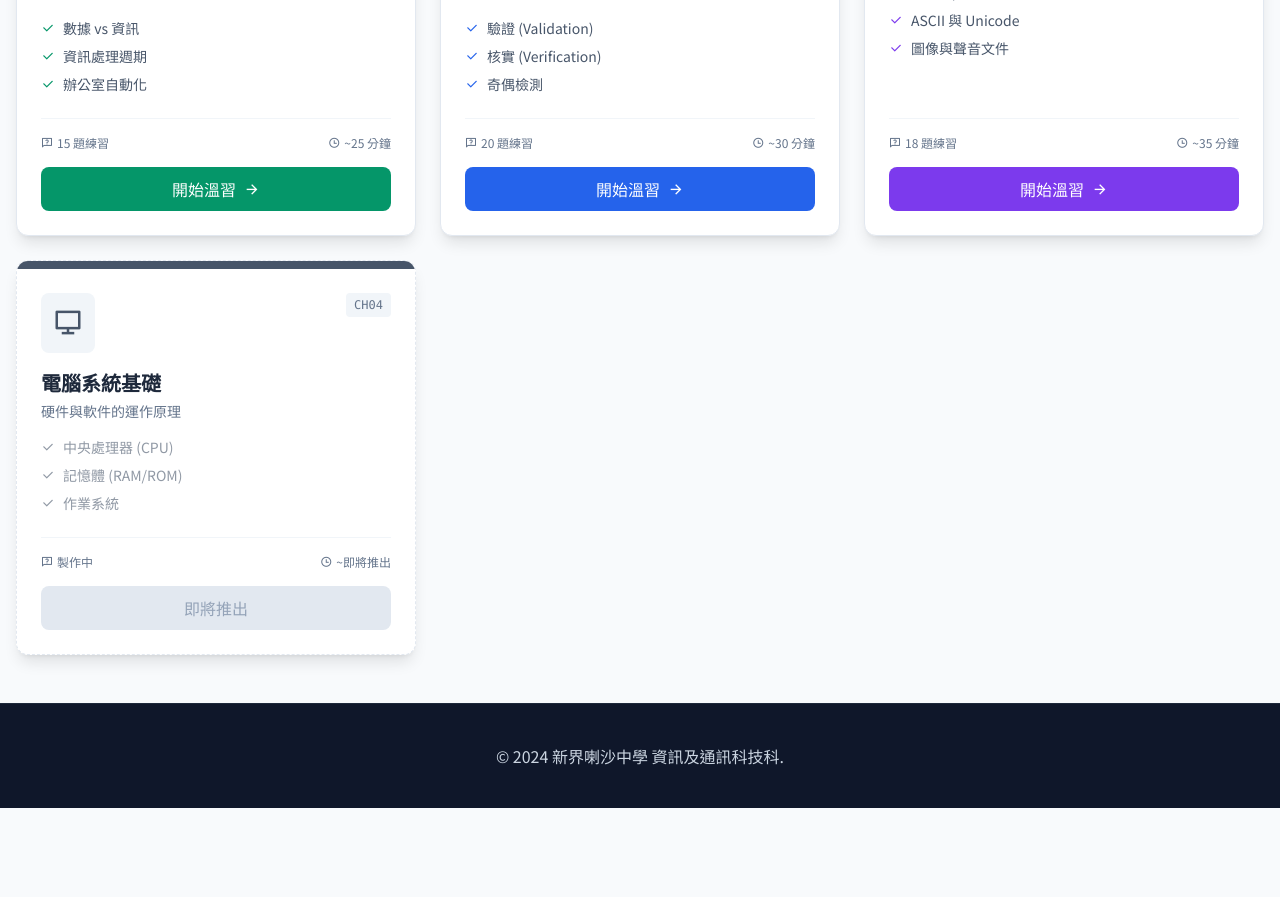
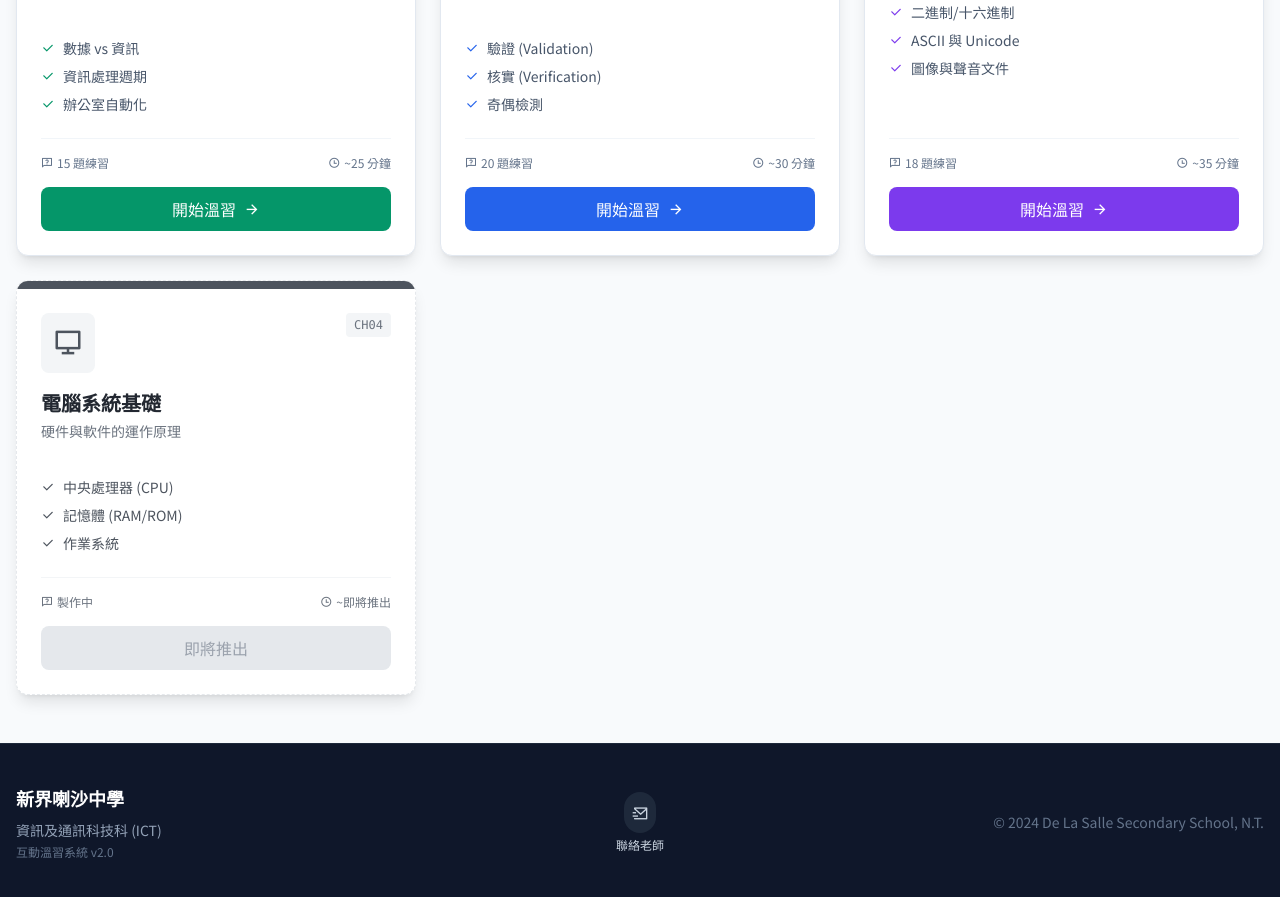
Before and after one commit to lct1995chaewon/HKDSE_ICT_Study, a Jekyll site: the page built from index.html, in a window 1280 px wide and 900 px high, scrolled down 632 px. Shown: the top 897 px of the window. Built offline with Jekyll 4.4.1, drawn with Linux system fonts in a browser that asks for light colours; nearby versions of some CDN libraries; before the commit the page ends 1440 px from its top, so only the background shows below that.

Commit message:
Update index.html

```diff
--- a/index.html
+++ b/index.html
@@ -12,9 +11,11 @@ layout: null
     <link href="https://cdn.jsdelivr.net/npm/remixicon@3.5.0/fonts/remixicon.css" rel="stylesheet">
     <style>
         @import url('https://fonts.googleapis.com/css2?family=Noto+Sans+TC:wght@300;400;500;700&family=JetBrains+Mono:wght@400;700&display=swap');
+
         .font-chinese { font-family: 'Noto Sans TC', sans-serif; }
         .font-mono { font-family: 'JetBrains Mono', monospace; }
 
+        /* 漂浮動畫 */
         @keyframes float {
             0% { transform: translateY(0px); }
             50% { transform: translateY(-10px); }
@@ -22,23 +23,35 @@ layout: null
         }
         .animate-float { animation: float 6s ease-in-out infinite; }
 
+        /* 玻璃擬態特效 */
         .glass-effect {
             background: rgba(255, 255, 255, 0.1);
             backdrop-filter: blur(10px);
             -webkit-backdrop-filter: blur(10px);
             border: 1px solid rgba(255, 255, 255, 0.2);
         }
+
+        /* 卡片進場動畫 */
         .card-enter {
             opacity: 0;
             transform: translateY(30px);
             animation: fadeInUp 0.6s forwards;
         }
-        @keyframes fadeInUp { to { opacity: 1; transform: translateY(0); } }
+        @keyframes fadeInUp {
+            to { opacity: 1; transform: translateY(0); }
+        }
     </style>
     <script>
         tailwind.config = {
             darkMode: 'class',
-            theme: { extend: { colors: { primary: '#4F46E5', secondary: '#0EA5E9', } } }
+            theme: {
+                extend: {
+                    colors: {
+                        primary: '#4F46E5',
+                        secondary: '#0EA5E9',
+                    }
+                }
+            }
         }
     </script>
 </head>
@@ -49,6 +62,7 @@ layout: null
             <div class="absolute top-10 left-10 w-32 h-32 bg-white rounded-full mix-blend-overlay filter blur-xl animate-float"></div>
             <div class="absolute bottom-10 right-10 w-64 h-64 bg-pink-400 rounded-full mix-blend-overlay filter blur-2xl animate-float" style="animation-delay: 2s"></div>
         </div>
+
         <div class="container mx-auto px-4 relative z-10">
             <div class="flex flex-col md:flex-row justify-between items-center gap-6">
                 <div class="text-center md:text-left">
@@ -57,6 +71,7 @@ layout: null
                     </div>
                     <h1 class="text-4xl md:text-6xl font-bold mb-2 tracking-tight">ICT 資訊及通訊科技</h1>
                     <h2 class="text-xl md:text-2xl text-indigo-100 font-light mb-6">Last Minute Revision Platform</h2>
+
                     <div class="flex flex-wrap gap-4 justify-center md:justify-start">
                         <div class="glass-effect px-4 py-2 rounded-lg flex items-center gap-3">
                             <div class="p-2 bg-green-500/20 rounded-full"><i class="ri-book-open-line text-green-300"></i></div>
@@ -67,6 +82,7 @@ layout: null
                         </div>
                     </div>
                 </div>
+
                 <div class="hidden md:block opacity-90">
                     <i class="ri-macbook-line text-[150px] text-white/80 drop-shadow-lg"></i>
                 </div>
@@ -75,6 +91,7 @@ layout: null
     </header>
 
     <main class="container mx-auto px-4 -mt-16 relative z-20 mb-auto">
+
         <div class="bg-white dark:bg-slate-800 rounded-2xl shadow-xl p-6 mb-10 border-b-4 border-indigo-500">
             <div class="flex items-start gap-4">
                 <div class="p-3 bg-indigo-100 dark:bg-indigo-900/50 rounded-full text-indigo-600 dark:text-indigo-400">
@@ -82,37 +99,42 @@ layout: null
                 </div>
                 <div>
                     <h3 class="text-lg font-bold text-slate-800 dark:text-white mb-1">歡迎回來溫習！</h3>
-                    <p class="text-slate-600 dark:text-slate-400 text-sm">選擇下方的課題卡片開始。系統包含重點筆記、互動練習以及模擬試題。</p>
+                    <p class="text-slate-600 dark:text-slate-400 text-sm">
+                        選擇下方的課題卡片開始。系統包含重點筆記、互動練習以及模擬試題。
+                    </p>
                 </div>
             </div>
         </div>
 
         <div class="grid md:grid-cols-2 lg:grid-cols-3 gap-6 pb-12">
+
             {% for lesson in site.data.lessons %}
 
-            {% assign bg_color = "bg-" | append: lesson.color | append: "-600" %}
-            {% assign light_bg = "bg-" | append: lesson.color | append: "-100" %}
-            {% assign text_color = "text-" | append: lesson.color | append: "-600" %}
+            {% assign color = lesson.color | default: "slate" %}
+            {% assign bg_class = "bg-" | append: color | append: "-600" %}
+            {% assign light_bg_class = "bg-" | append: color | append: "-100" %}
+            {% assign text_class = "text-" | append: color | append: "-600" %}
+            {% assign icon_class = "text-" | append: color | append: "-400" %}
 
-            <article class="card-enter bg-white dark:bg-slate-800 rounded-xl shadow-lg hover:shadow-2xl transition-all duration-300 border border-slate-200 dark:border-slate-700 group overflow-hidden flex flex-col {% unless lesson.active %}opacity-70 border-dashed{% endunless %}" style="animation-delay: {{ forloop.index | times: 0.1 }}s">
+            <article class="card-enter bg-white dark:bg-slate-800 rounded-xl shadow-lg hover:shadow-2xl transition-all duration-300 border border-slate-200 dark:border-slate-700 group overflow-hidden flex flex-col {% unless lesson.active %}opacity-70 border-dashed grayscale-[0.5]{% endunless %}" style="animation-delay: {{ forloop.index | times: 0.1 }}s">
 
-                <div class="h-2 w-full {{ bg_color }}"></div>
+                <div class="h-2 w-full {{ bg_class }}"></div>
 
                 <div class="p-6 flex-1 flex flex-col">
                     <div class="flex justify-between items-start mb-4">
-                        <div class="p-3 rounded-lg {{ light_bg }} dark:bg-opacity-20 {{ text_color }} dark:text-{{ lesson.color }}-400 group-hover:scale-110 transition-transform">
+                        <div class="p-3 rounded-lg {{ light_bg_class }} dark:bg-opacity-20 {{ text_class }} dark:{{ icon_class }} group-hover:scale-110 transition-transform">
                             <i class="{{ lesson.icon }} text-3xl"></i>
                         </div>
                         <span class="px-2 py-1 bg-slate-100 dark:bg-slate-700 text-xs font-mono rounded text-slate-500">{{ lesson.id }}</span>
                     </div>
 
                     <h4 class="text-xl font-bold text-slate-800 dark:text-white mb-1">{{ lesson.title }}</h4>
-                    <p class="text-sm text-slate-500 dark:text-slate-400 mb-4">{{ lesson.desc }}</p>
+                    <p class="text-sm text-slate-500 dark:text-slate-400 mb-4 min-h-[40px]">{{ lesson.desc }}</p>
 
-                    <div class="space-y-2 mb-6 flex-1 {% unless lesson.active %}opacity-60{% endunless %}">
+                    <div class="space-y-2 mb-6 flex-1">
                         {% for point in lesson.points %}
                         <div class="flex items-center text-sm text-slate-600 dark:text-slate-300">
-                            <i class="ri-check-line {{ text_color }} dark:text-{{ lesson.color }}-400 mr-2"></i> {{ point }}
+                            <i class="ri-check-line {{ text_class }} dark:{{ icon_class }} mr-2"></i> {{ point }}
                         </div>
                         {% endfor %}
                     </div>
@@ -126,7 +148,7 @@ layout: null
                     </div>
 
                     {% if lesson.active %}
-                    <a href="{{ lesson.link }}" class="w-full py-2.5 rounded-lg {{ bg_color }} hover:opacity-90 text-white font-medium text-center transition-colors flex items-center justify-center gap-2 group-hover:gap-3">
+                    <a href="{{ lesson.link }}" class="w-full py-2.5 rounded-lg {{ bg_class }} hover:opacity-90 text-white font-medium text-center transition-colors flex items-center justify-center gap-2 group-hover:gap-3">
                         開始溫習 <i class="ri-arrow-right-line transition-all"></i>
                     </a>
                     {% else %}
@@ -137,22 +159,47 @@ layout: null
                 </div>
             </article>
             {% endfor %}
+
         </div>
     </main>
 
     <footer class="bg-slate-900 text-slate-300 py-10 mt-auto border-t border-slate-800">
         <div class="container mx-auto px-4">
-            <div class="text-center">
-                <p>&copy; 2024 新界喇沙中學 資訊及通訊科技科.</p>
+            <div class="grid md:grid-cols-3 gap-8 items-center text-center md:text-left">
+                <div>
+                    <h4 class="text-white font-bold text-lg mb-2">新界喇沙中學</h4>
+                    <p class="text-sm text-slate-400">資訊及通訊科技科 (ICT)</p>
+                    <p class="text-xs text-slate-500 mt-1">互動溫習系統 v2.0</p>
+                </div>
+
+                <div class="flex justify-center space-x-6">
+                    <a href="#" class="hover:text-white transition-colors flex flex-col items-center group">
+                        <div class="p-2 bg-slate-800 rounded-full mb-1 group-hover:bg-indigo-600 transition-colors">
+                            <i class="ri-mail-send-line"></i>
+                        </div>
+                        <span class="text-xs">聯絡老師</span>
+                    </a>
+                </div>
+
+                <div class="text-sm md:text-right text-slate-500">
+                    <p>&copy; 2024 De La Salle Secondary School, N.T.</p>
+                </div>
             </div>
         </div>
     </footer>
 
     <script>
+        // Dark Mode 檢測與切換
         const html = document.documentElement;
-        if (window.matchMedia && window.matchMedia('(prefers-color-scheme: dark)').matches) { html.classList.add('dark'); }
+        if (window.matchMedia && window.matchMedia('(prefers-color-scheme: dark)').matches) {
+            html.classList.add('dark');
+        }
         window.matchMedia('(prefers-color-scheme: dark)').addEventListener('change', event => {
-            if (event.matches) { html.classList.add('dark'); } else { html.classList.remove('dark'); }
+            if (event.matches) {
+                html.classList.add('dark');
+            } else {
+                html.classList.remove('dark');
+            }
         });
     </script>
 </body>
```
Also changed, not shown: other parts of index.html (+0 -1 lines).
